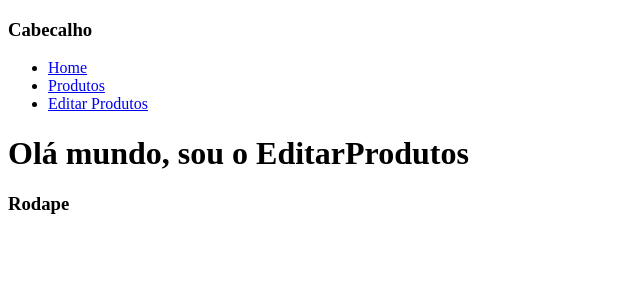
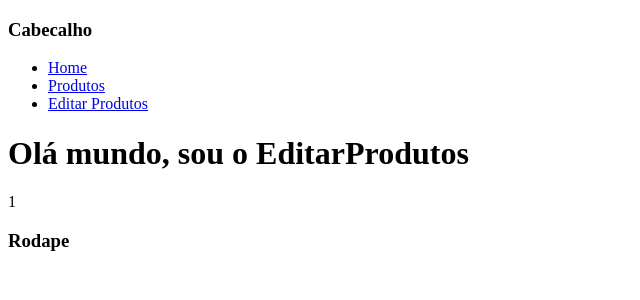
Before and after one commit to 1TDSPY-2024/aula-07-2sem, a React app in the folder aula-07/: page /editar/produtos/1 in a window 1280 px wide. Shown: the top 300 px of the page, without its empty margins (0-640 px from the left). Built offline with nearby package versions, Linux system fonts and the light colour scheme; the HTML template or start-up script is replaced by a standard one.

Commit message:
useParams vindo da url

```diff
--- a/aula-07/src/routes/EditarProdutos/index.tsx
+++ b/aula-07/src/routes/EditarProdutos/index.tsx
@@ -1,7 +1,13 @@
+import { useParams } from "react-router-dom"
+
 export default function EditarProdutos() {
+
+  const { id } = useParams()
+
   return (
     <div>
       <h1>Olá mundo, sou o EditarProdutos</h1>
+      <p>{id}</p>
     </div>
   )
 }
```
